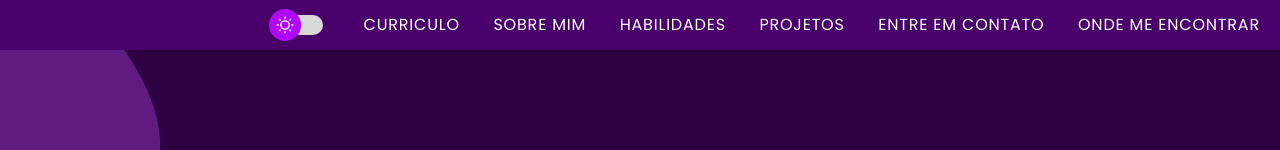
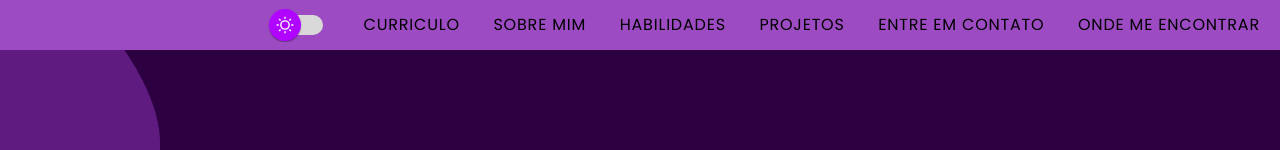
Before and after one commit to LaisFSGomes/meu-portfolio, a React (Create React App) app: page / in a window 1280 px wide. Shown: the top 150 px of the page. Built offline with nearby package versions, Linux system fonts and the light colour scheme.

Commit message:
chore: adicionando troca de temas no appbar

```diff
--- /dev/null
+++ b/src/assets/interfaces/interfaces.ts
@@ -0,0 +1,3 @@
+export interface SectionsProps {
+    mode: "dark" | "light";
+}
--- a/src/components/AppBar/AppBar.styles.ts
+++ b/src/components/AppBar/AppBar.styles.ts
@@ -3,7 +3,6 @@ import { styled } from "@mui/system";
 
 export const AppBarWrapper = styled(Box)({
   height: "50px",
-  background: "#49006A",
   display: "flex",
   justifyContent: "flex-end",
   padding: "0 20px",
@@ -12,6 +11,12 @@ export const AppBarWrapper = styled(Box)({
   top: 0,
   left: 0,
   right: 0,
+  "&.dark": {
+    background: "#49006A",
+  },
+  "&.light": {
+    background: "#9D4BC2",
+  },
   "@media (max-width: 600px)": {
     height: "40px",
   },
@@ -45,12 +50,20 @@ export const InfoWrapper = styled(Box)({
 export const SectionsTypography = styled("a")({
   fontSize: "15px",
   fontWeight: 550,
-  color: "#FFFFFF",
   cursor: "pointer",
   textTransform: "uppercase",
   fontFamily: "Poppins, sans-serif",
-  "&:hover": {
-    color: "#BFB7B7",
+  "&.dark": {
+    color: "#FFFFFF",
+    "&:hover": {
+      color: "#BFB7B7",
+    },
+  },
+  "&.light": {
+    color: "#010002",
+    "&:hover": {
+      color: "#1E1E1E",
+    },
   },
   "@media (max-width: 1300px)": {
     fontSize: "16px",
--- a/src/components/AppBar/AppBar.tsx
+++ b/src/components/AppBar/AppBar.tsx
@@ -10,6 +10,9 @@ import {
 } from "./AppBar.styles";
 import MenuIcon from "@mui/icons-material/Menu";
 import { SwitchMode } from "components/SwitchMode";
+// import { SectionsProps } from "assets/interfaces/interfaces";
+import { ModeContext } from "contexts";
+
 export const AppBar: React.FC = () => {
   const sections = [
     "Curriculo",
@@ -27,12 +30,14 @@ export const AppBar: React.FC = () => {
   const handleClose = () => {
     setAnchorEl(null);
   };
+  const { mode } = React.useContext(ModeContext);
+
   return (
-    <AppBarWrapper>
+    <AppBarWrapper className= {mode} >
       <AppBarComputer>
       <SwitchMode />
         {sections.map((section, index) => {
-          return <SectionsTypography key={index}>{section}</SectionsTypography>;
+          return <SectionsTypography className= {mode} key={index}>{section}</SectionsTypography>;
         })}
       </AppBarComputer>
       <AppBarMobile>
--- a/src/components/SwitchMode/SwitchMode.tsx
+++ b/src/components/SwitchMode/SwitchMode.tsx
@@ -12,7 +12,6 @@ export const SwitchMode: React.FC = () => {
   return (
     <React.Fragment>
       <SwitchUI value={mode} onChange={onChange} />
-      {/* <h1> {mode} </h1> */}
     </React.Fragment>
   );
 };
```
